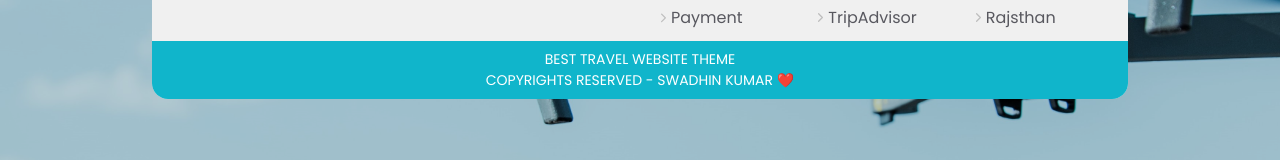
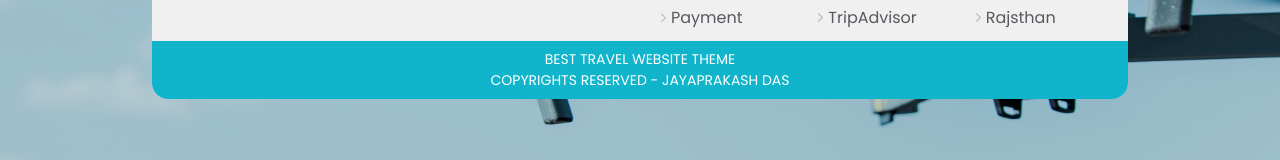
Before and after one commit to jayprakashdas5763/TRIP-BOOKING-WEBSITE, a React (Create React App) app: page / in a window 1280 px wide. Shown: the part 2964-3124 px from the top of the page. Built offline with nearby package versions, Linux system fonts and the light colour scheme.

Commit message:
Update Footer.js

```diff
--- a/src/Components/Footer.js
+++ b/src/Components/Footer.js
@@ -160,7 +160,7 @@ const Footer = ()  => {
 
           <div className='footerDiv flex'>
             <small>BEST TRAVEL WEBSITE THEME</small>
-            <small>COPYRIGHTS RESERVED - SWADHIN KUMAR ❤️</small>
+            <small>COPYRIGHTS RESERVED - JAYAPRAKASH DAS </small>
           </div>
         </div>
       </div>
```
